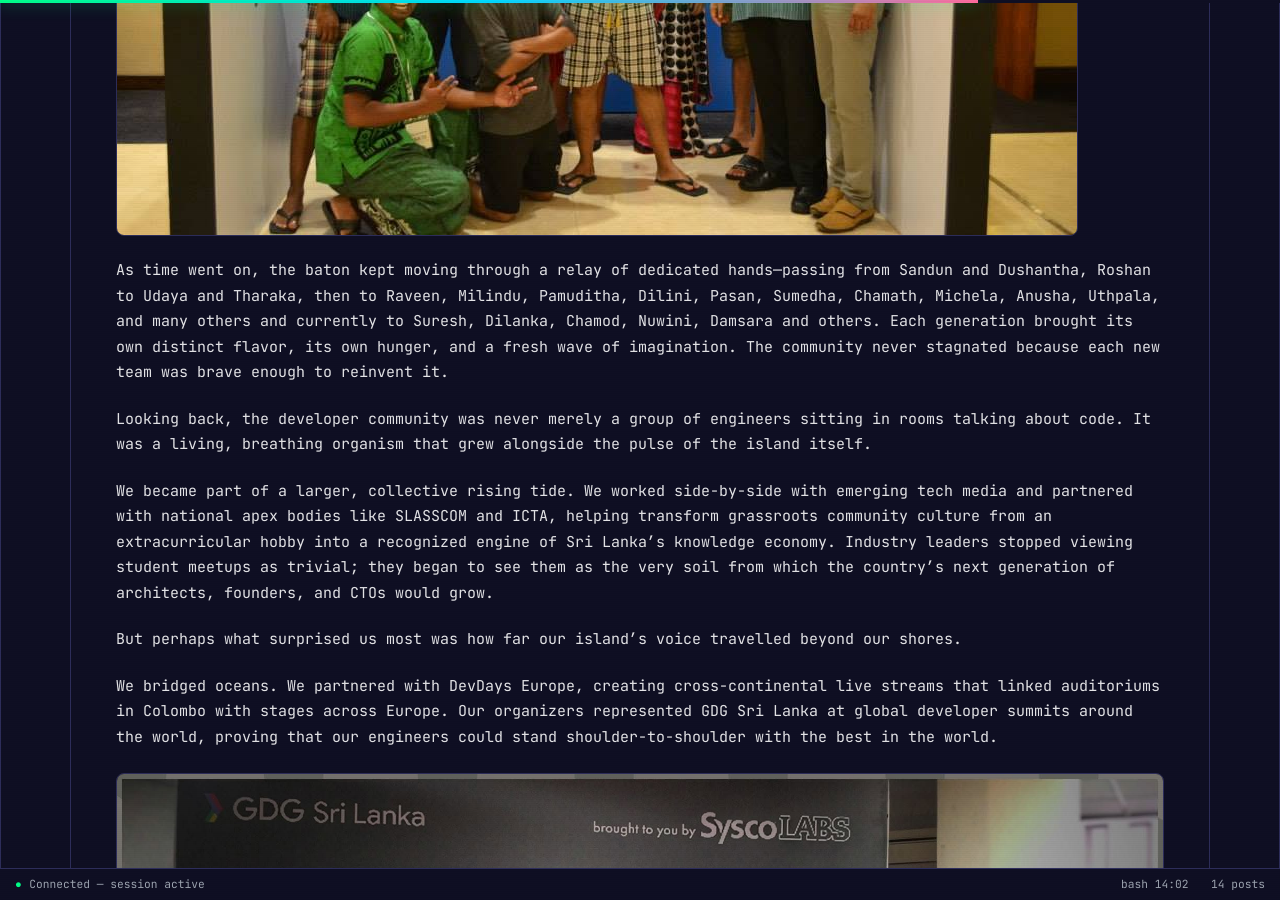
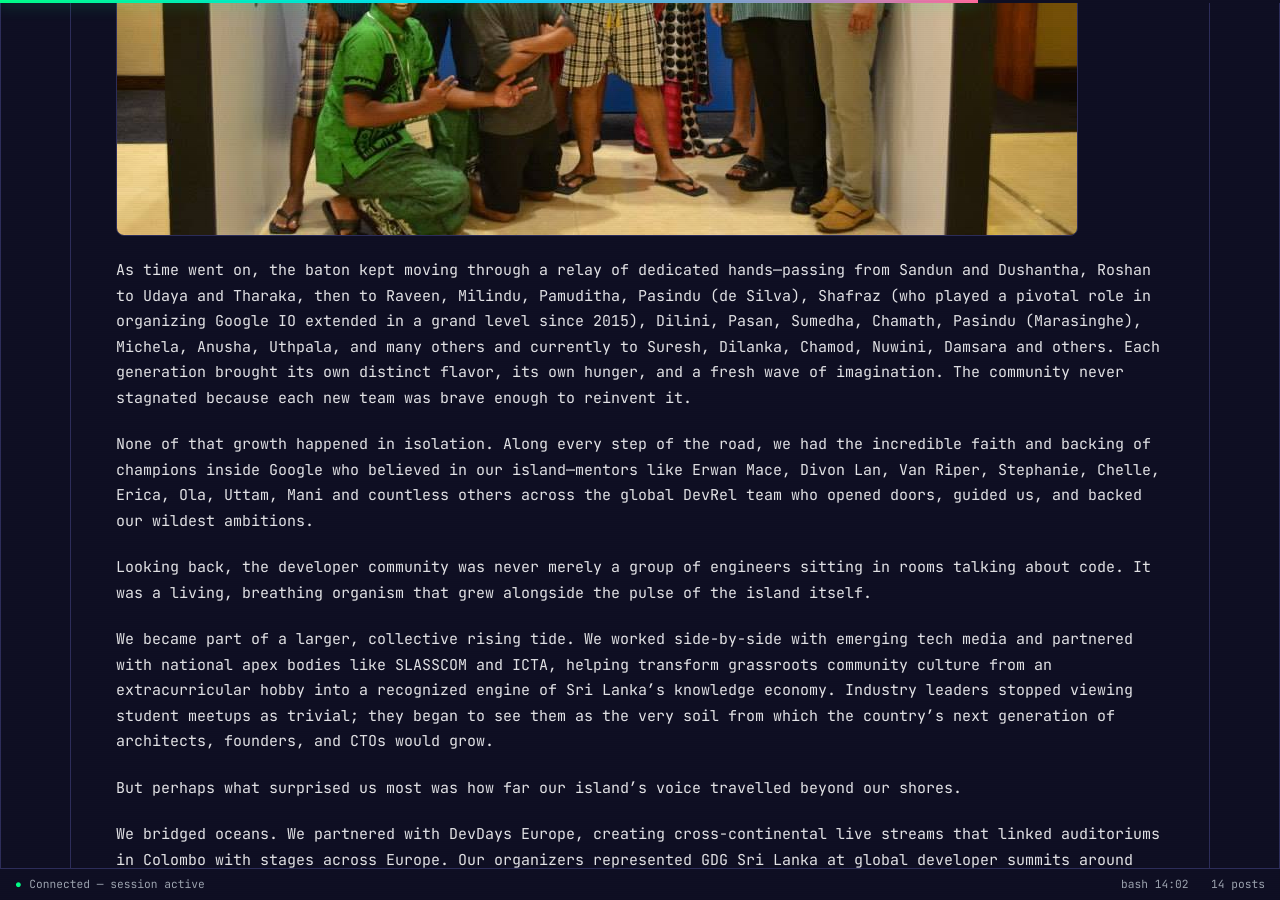
Before and after one commit to keshan/keshan.github.io, a Jekyll site: the page built from _posts/2026-09-19-my-gdg-journey.md, in a window 1280 px wide and 900 px high, scrolled down 16559 px. Built offline with Jekyll 4.4.1, drawn with Linux system fonts in a browser that asks for light colours; comment, search, counter and statistics services are not loaded.

Commit message:
docs: add GDG event images and update journey blog post content

```diff
--- a/_posts/2026-09-19-my-gdg-journey.md
+++ b/_posts/2026-09-19-my-gdg-journey.md
@@ -164,7 +164,9 @@ In 2014, our international footprint reached another milestone: we hosted the Go
 
 <img src="/assets/img/gdg/asiasummit.jpg" alt="GDG Asia Community Summit" style="max-width: 100%;" />
 
-As time went on, the baton kept moving through a relay of dedicated hands—passing from Sandun and Dushantha, Roshan to Udaya and Tharaka, then to Raveen, Milindu, Pamuditha, Dilini, Pasan, Sumedha, Chamath, Michela, Anusha, Uthpala, and many others and currently to Suresh, Dilanka, Chamod, Nuwini, Damsara and others. Each generation brought its own distinct flavor, its own hunger, and a fresh wave of imagination. The community never stagnated because each new team was brave enough to reinvent it.
+As time went on, the baton kept moving through a relay of dedicated hands—passing from Sandun and Dushantha, Roshan to Udaya and Tharaka, then to Raveen, Milindu, Pamuditha, Pasindu (de Silva), Shafraz (who played a pivotal role in organizing Google IO extended in a grand level since 2015), Dilini, Pasan, Sumedha, Chamath, Pasindu (Marasinghe), Michela, Anusha, Uthpala, and many others and currently to Suresh, Dilanka, Chamod, Nuwini, Damsara and others. Each generation brought its own distinct flavor, its own hunger, and a fresh wave of imagination. The community never stagnated because each new team was brave enough to reinvent it.
+
+None of that growth happened in isolation. Along every step of the road, we had the incredible faith and backing of champions inside Google who believed in our island—mentors like Erwan Mace, Divon Lan, Van Riper, Stephanie, Chelle, Erica, Ola, Uttam, Mani and countless others across the global DevRel team who opened doors, guided us, and backed our wildest ambitions.
 
 Looking back, the developer community was never merely a group of engineers sitting in rooms talking about code. It was a living, breathing organism that grew alongside the pulse of the island itself.
 
```
